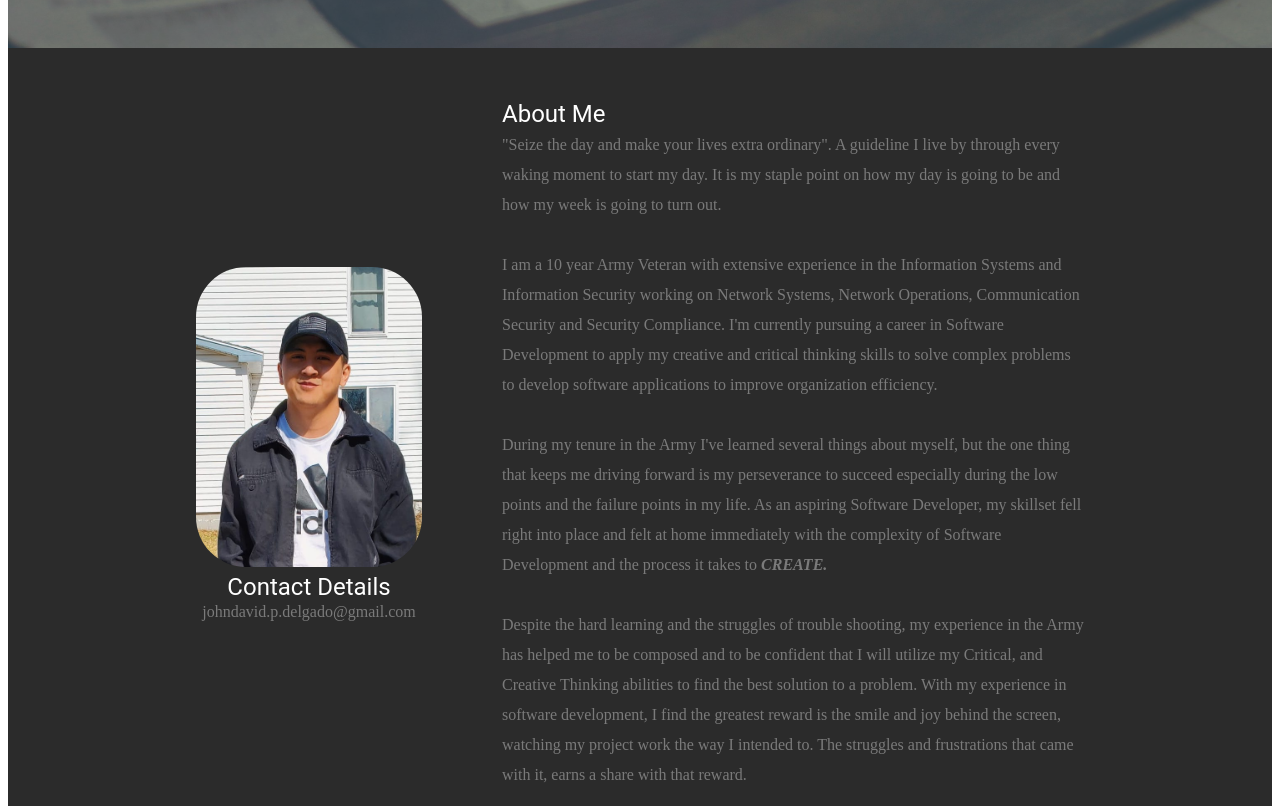
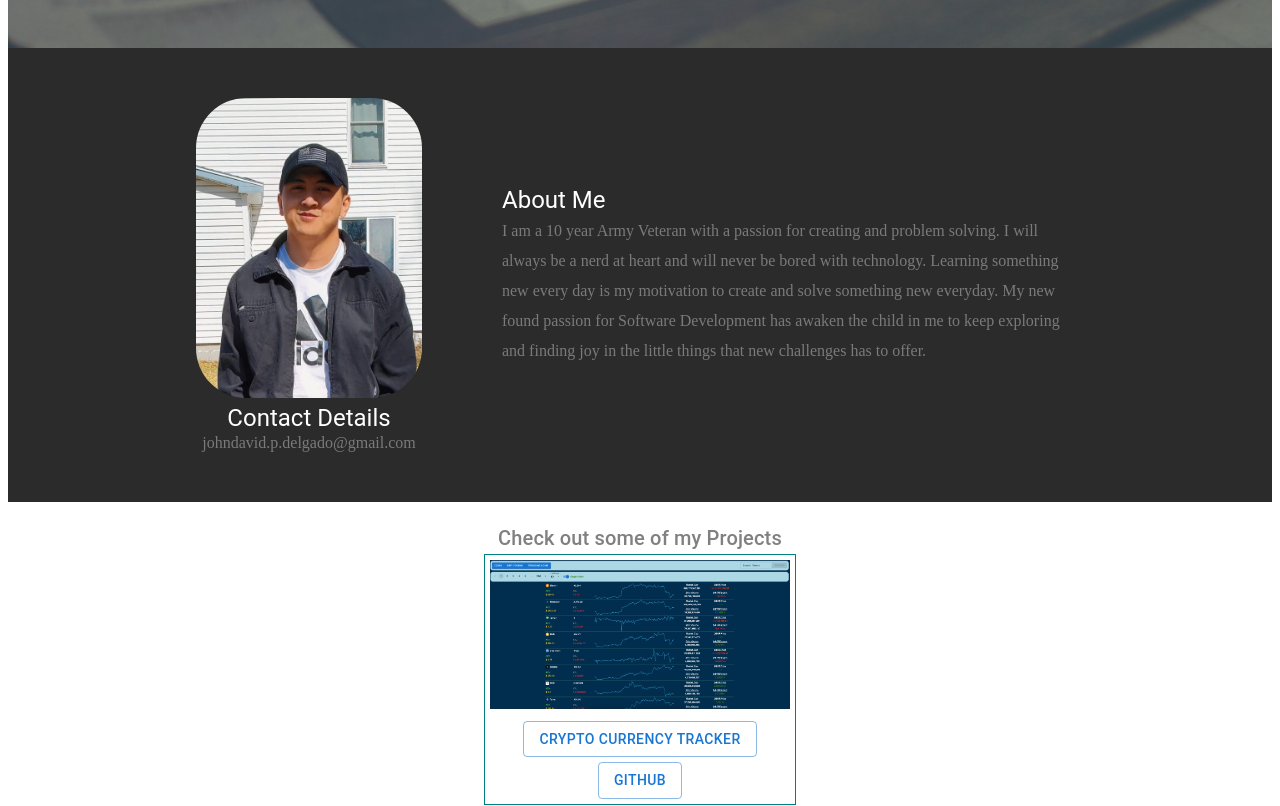
Before and after one commit to johndmini/portfolio_website, a React (Create React App) app: page / in a window 1280 px wide. Shown: the part 760-1566 px from the top of the page. Built offline with nearby package versions, Linux system fonts and the light colour scheme.

Commit message:
about me update

```diff
--- a/src/pages/About.js
+++ b/src/pages/About.js
@@ -16,64 +16,40 @@ export default function About() {
           color: '#7A7A7A',
         }}
       >
-        <Box sx={{ textAlign: 'center', marginRight: '80px', display: {
+        <Box
+          sx={{
+            textAlign: 'center',
+            marginRight: '80px',
+            display: {
               mobile: 'none',
               tablet: 'block',
               laptop: 'block',
               desktop: 'block',
-        } }}>
+            },
+          }}
+        >
           <img className="profile-pic" src="./images/profile.jpg" alt="" />
           <Typography variant="h5" color="white">
             Contact Details
           </Typography>
           <Typography variant="p">johndavid.p.delgado@gmail.com</Typography>
         </Box>
-        <Box sx={{
+        <Box
+          sx={{
             width: {
               mobile: '100%',
               tablet: '80%',
               laptop: '60%',
-            desktop: '50%'
+              desktop: '50%',
             },
-          lineHeight: '30px' }}>
+            lineHeight: '30px',
+          }}
+        >
           <Typography variant="h5" color="white">
             About Me
           </Typography>
           <Typography variant="p">
-            "Seize the day and make your lives extra ordinary". A guideline I
-            live by through every waking moment to start my day. It is my staple
-            point on how my day is going to be and how my week is going to turn
-            out.
-            <br />
-            <br />
-            I am a 10 year Army Veteran with extensive experience in the
-            Information Systems and Information Security working on Network
-            Systems, Network Operations, Communication Security and Security
-            Compliance. I'm currently pursuing a career in Software Development
-            to apply my creative and critical thinking skills to solve complex
-            problems to develop software applications to improve organization
-            efficiency.
-            <br />
-            <br />
-            During my tenure in the Army I've learned several things about
-            myself, but the one thing that keeps me driving forward is my
-            perseverance to succeed especially during the low points and the
-            failure points in my life. As an aspiring Software Developer, my
-            skillset fell right into place and felt at home immediately with the
-            complexity of Software Development and the process it takes to{' '}
-            <strong>
-              <em>CREATE.</em>
-            </strong>
-            <br />
-            <br />
-            Despite the hard learning and the struggles of trouble shooting, my
-            experience in the Army has helped me to be composed and to be
-            confident that I will utilize my Critical, and Creative Thinking
-            abilities to find the best solution to a problem. With my experience
-            in software development, I find the greatest reward is the smile and
-            joy behind the screen, watching my project work the way I intended
-            to. The struggles and frustrations that came with it, earns a share
-            with that reward.
+            I am a 10 year Army Veteran with a passion for creating and problem solving. I will always be a nerd at heart and will never be bored with technology. Learning something new every day is my motivation to create and solve something new everyday. My new found passion for Software Development has awaken the child in me to keep exploring and finding joy in the little things that new challenges has to offer.
           </Typography>
         </Box>
       </Box>
```
Lines whose indentation alone changed are shown as unchanged.
